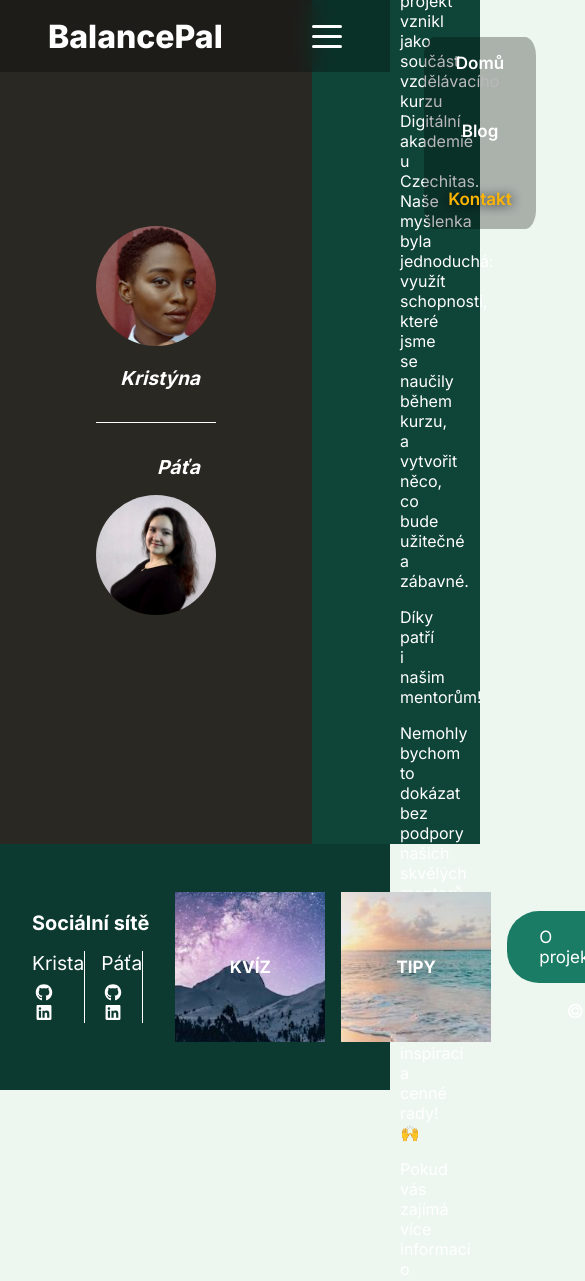
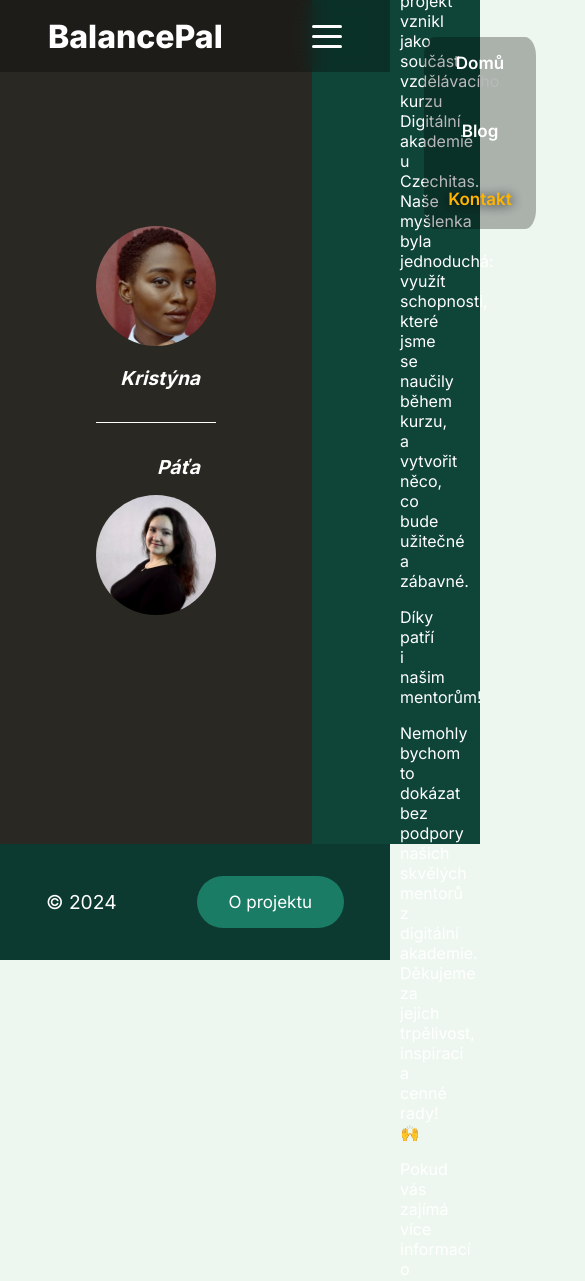
Before and after one commit to Kaykay-nova/balance-pal, a Next.js app: page /contact in a window 390 px wide. Shown: the top 1281 px of the page, 585 px wide, since content can reach past the window. Built offline with nearby package versions, Linux system fonts and the light colour scheme.

Commit message:
Úprava responzivity Footer

```diff
--- a/src/app/style.css
+++ b/src/app/style.css
@@ -184,7 +184,6 @@ p {
     transition: all 0.5s ease-in-out;
   }
 }
-
 
 .hero {
   overflow: hidden;
@@ -546,6 +545,33 @@ input {
 .footer__rights>a:hover {
   color: #2a2823;
   background-color: #FFB400;
+}
+
+@media (max-width: 850px) {
+  .footer__photo {
+    width: 125px;
+    height: 125px;
+  }
+}
+
+@media (max-width: 750px) {
+  .footer__container {
+    justify-content: center;
+  }
+
+  .footer__nav-photo {
+    display: none;
+  }
+
+  .footer__social-links {
+    display: none;
+  }
+
+  .footer__rights {
+    flex-direction: row-reverse;
+    align-items: center;
+    gap: 5rem;
+  }
 }
 
 /* Blog styly */
```
